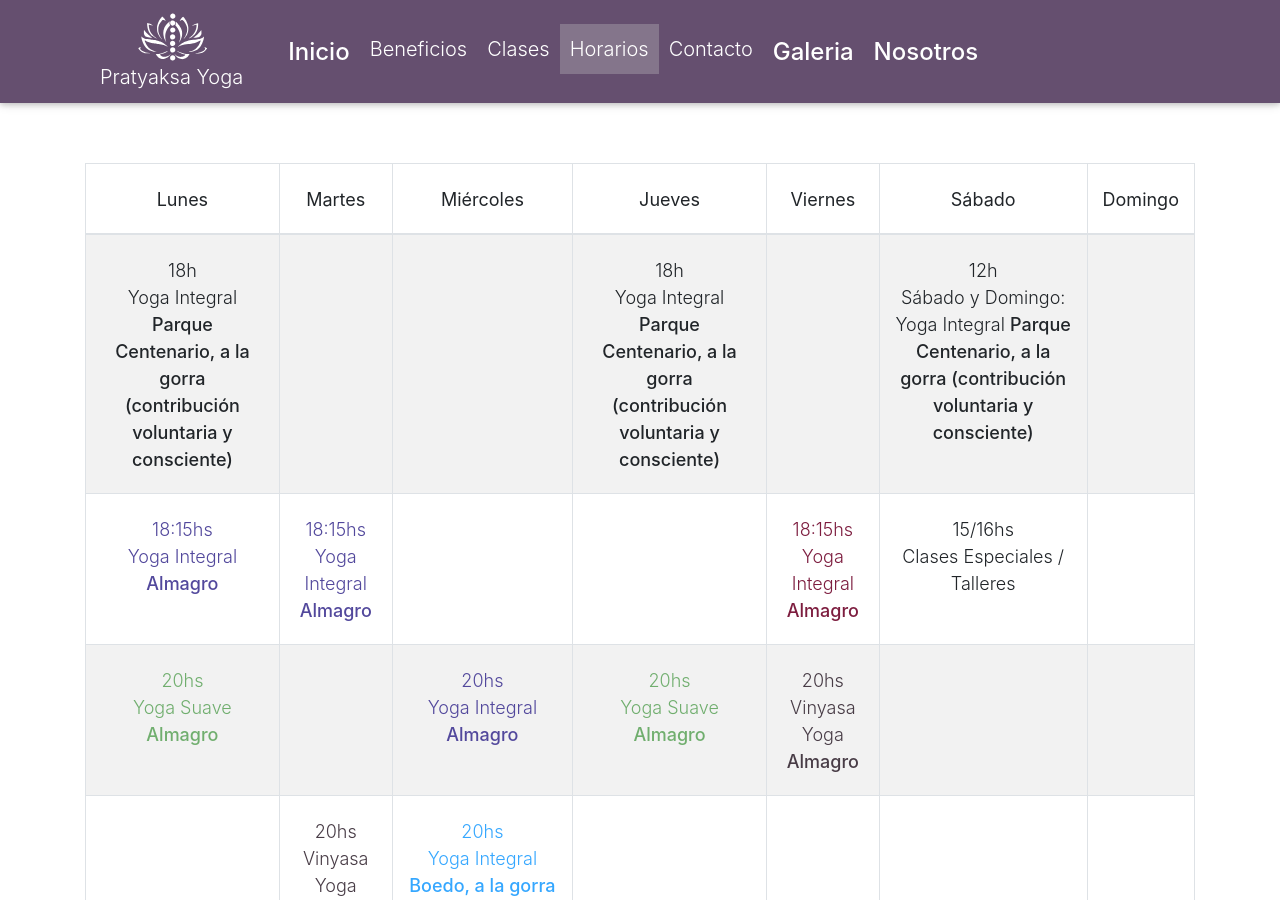
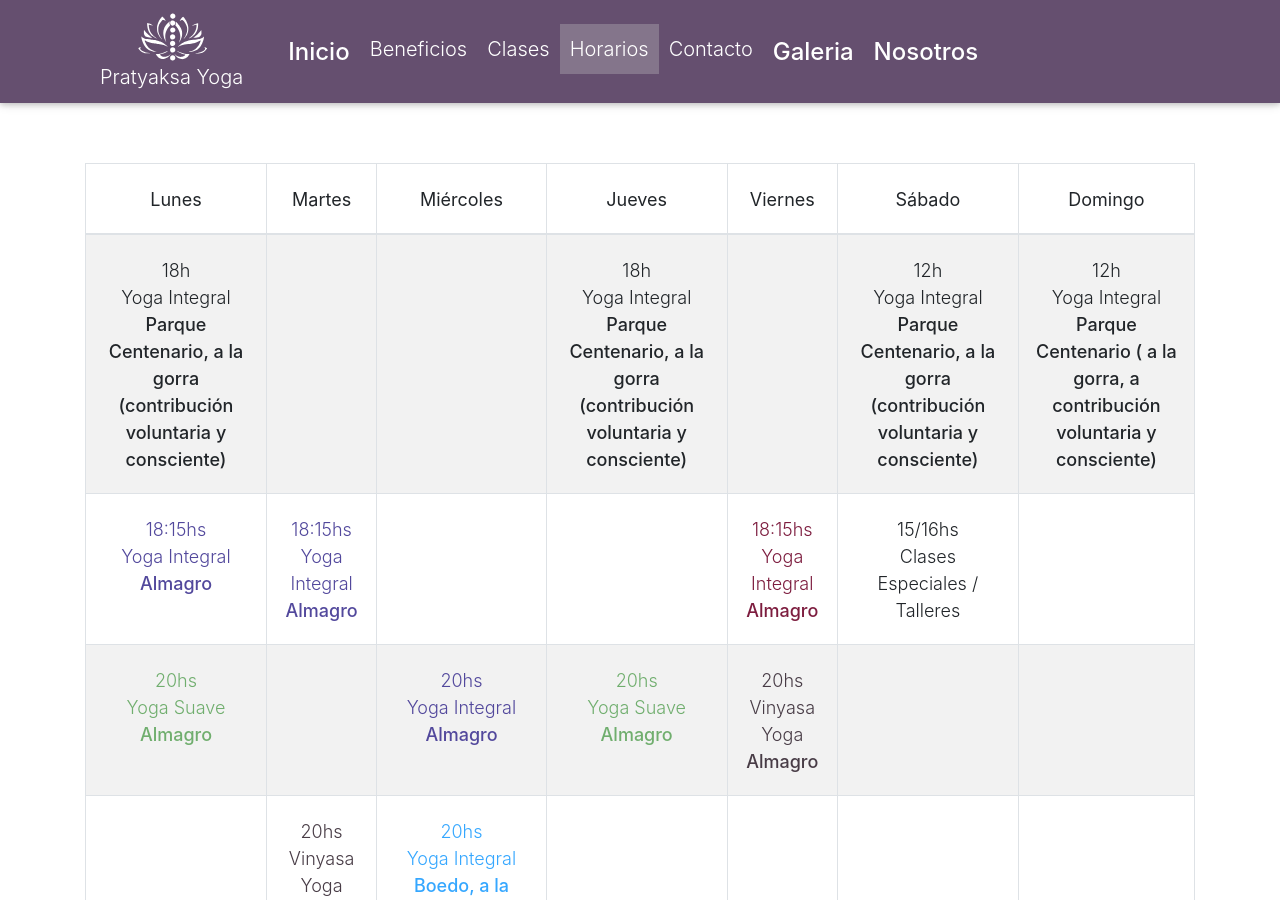
Before and after one commit to pratyaksayoga/pratyaksayoga.github.io, a Jekyll site: the page built from home.md, in a window 1280 px wide and 900 px high, scrolled down 2937 px. Built offline with Jekyll 4.4.1, drawn with Linux system fonts in a browser that asks for light colours; nearby versions of some CDN libraries.

Commit message:
Update from Forestry.io pratyaksayoga updated _data/horario.yml

```diff
--- a/_data/horario.yml
+++ b/_data/horario.yml
@@ -106,7 +106,7 @@ viernes:
     color: ''
 sabado:
   espacio-1:
-    clase: 'Sábado y Domingo: Yoga Integral '
+    clase: 'Yoga Integral '
     horario: '12h '
     sede: Parque Centenario, a la gorra (contribución voluntaria y consciente)
     color: ''
@@ -127,9 +127,9 @@ sabado:
     color: ''
 domingo:
   espacio-1:
-    clase: ''
-    horario: ''
-    sede: ''
+    clase: 'Yoga Integral '
+    horario: 12h
+    sede: Parque Centenario ( a la gorra, a contribución voluntaria y consciente)
     color: ''
   espacio-2:
     clase: ''
```
